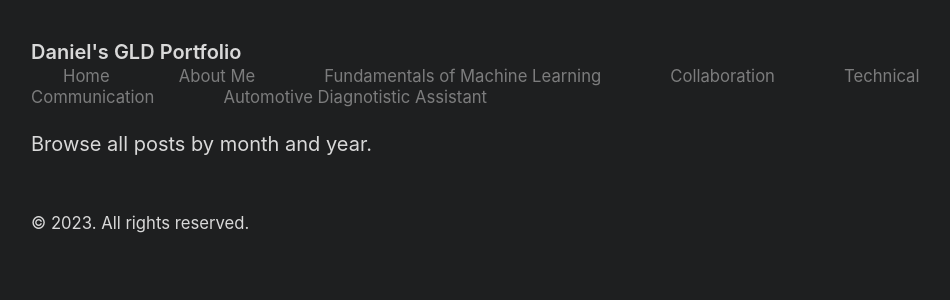
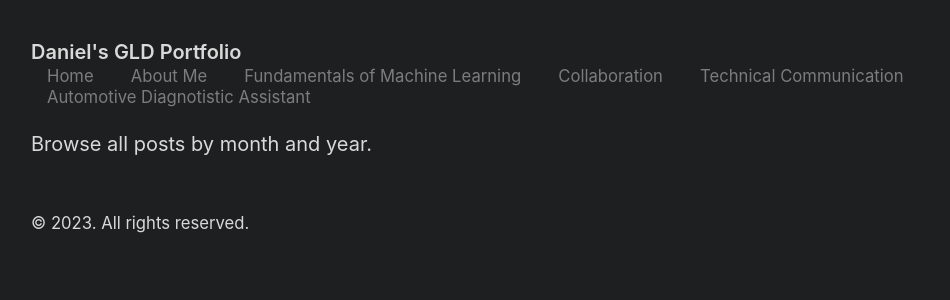
Before and after one commit to dagleaves/gld-portfolio, a Jekyll site: the page built from index.md, in a window 1280 px wide. Shown: the top 300 px of the page, without its empty margins (121-1071 px from the left). Built offline with Jekyll 4.4.1, drawn with Linux system fonts in a browser that asks for light colours.

Commit message:
Final navbar spacing

```diff
--- a/_sass/_masthead.scss
+++ b/_sass/_masthead.scss
@@ -19,8 +19,8 @@
   small {
     font-weight: 400;
     opacity: 0.5;
-    margin-left: 2rem;
-    margin-right: 2rem;
+    margin-left: 1rem;
+    margin-right: 1rem;
   }
 }
 
```
